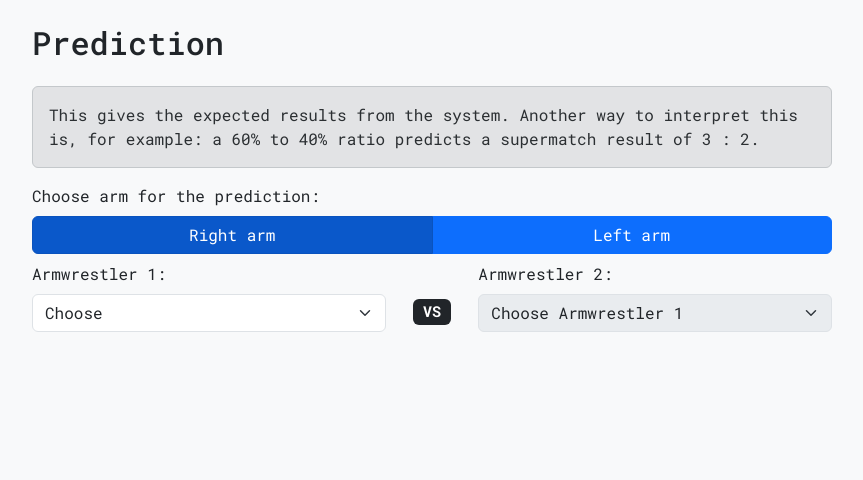
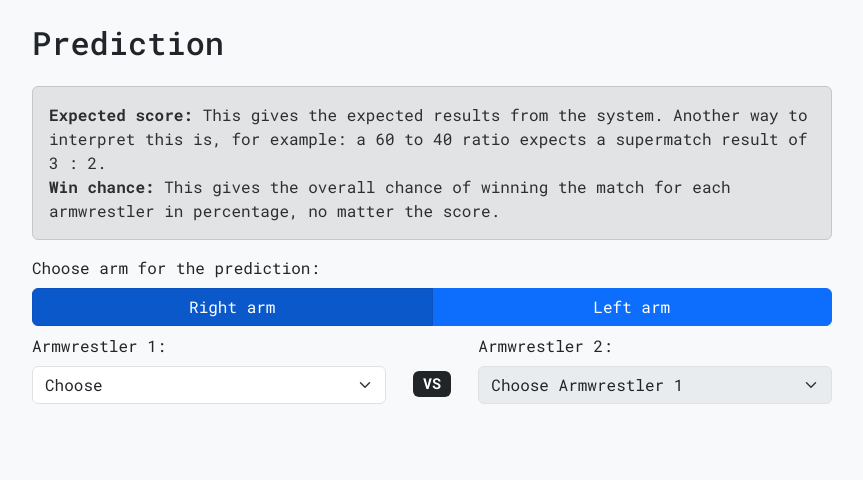
Before and after one commit to Teodor5rov/armelo, a Flask app: page /prediction in a window 1280 px wide. Shown: the part 56-536 px from the top of the page, without its empty margins (208-1071 px from the left). Run offline with Flask 3, Linux system fonts and the light colour scheme; data comes from the database, SQL or seed files in the repository; some libraries are stand-ins or nearby versions.

Commit message:
New prediction + Contrast change

```diff
--- a/armelo_app.py
+++ b/armelo_app.py
@@ -4,7 +4,7 @@ from werkzeug.security import check_password_hash
 import sqlite3
 import os
 
-from elo import diff_supermatch, calculate_elo_with_bonus, prediction_in_percent, expected_elo_from_score
+from elo import diff_supermatch, calculate_elo_with_bonus, expected_elo_from_score, expected_score_hundered, expected_score_five, beta_prediction
 
 DATABASE = 'database.db'
 
@@ -82,6 +82,7 @@ def ranking(arm='right'):
     username = session.get('username')
     return render_template('ranking.html', armwrestlers=armwrestlers, username=username, arm=arm)
 
+
 @app.route("/closest")
 def closest_matches():
     arm = request.args.get('arm', 'right')
@@ -111,13 +112,14 @@ def closest_matches():
     closest_matches = db_execute(query)
     closest_matches_with_predictions = []
     for match in closest_matches:
-        predicted_1, predicted_2 = prediction_in_percent(match[2], match[5])
-        color_1, color_2 = (f"success", "danger") if predicted_1 > predicted_2 else ((f"danger", "success") if predicted_1 < predicted_2 else ("secondary", "secondary"))
-        match_with_prediction = match + (predicted_1, predicted_2, color_1, color_2)
+        expected_1, expected_2 = expected_score_hundered(match[2], match[5])
+        color_1, color_2 = (f"success", "danger") if expected_1 > expected_2 else ((f"danger", "success") if expected_1 < expected_2 else ("secondary", "secondary"))
+        match_with_prediction = match + (expected_1, expected_2, color_1, color_2)
         closest_matches_with_predictions.append(match_with_prediction)
 
     username = session.get('username')
     return render_template('closest_matches.html', closest_matches_with_predictions=closest_matches_with_predictions, username=username, arm=arm)
+
 
 @app.route("/login", methods=["GET", "POST"])
 def login():
@@ -438,15 +440,19 @@ def prediction():
         armwrestler_names = [aw[0] for aw in armwrestlers]
         prediction_ready = False
         armwrestler_1_elo, armwrestler_2_elo = None, None
-        predicted_1, predicted_2 = None, None
+        expected_1, expected_2 = None, None
+        expected_five_score1, expected_five_score2 = None, None
+        beta_predicted_1, beta_predicted_2 = None, None
         armwrestler_color = None
         if arm in ['left', 'right'] and \
                 selected_armwrestler_1 != selected_armwrestler_2 and \
                 selected_armwrestler_1 in armwrestler_names and \
                 selected_armwrestler_2 in armwrestler_names:
             armwrestler_1_elo, armwrestler_2_elo = get_current_elo(arm, [selected_armwrestler_1, selected_armwrestler_2])
-            predicted_1, predicted_2 = prediction_in_percent(armwrestler_1_elo, armwrestler_2_elo)
-            armwrestler_color = (f"success", "danger") if predicted_1 > predicted_2 else ((f"danger", "success") if predicted_1 < predicted_2 else ("secondary", "secondary"))
+            expected_1, expected_2 = expected_score_hundered(armwrestler_1_elo, armwrestler_2_elo)
+            expected_five_score1, expected_five_score2 = expected_score_five(armwrestler_1_elo, armwrestler_2_elo)
+            beta_predicted_1, beta_predicted_2 = beta_prediction(armwrestler_1_elo, armwrestler_2_elo)
+            armwrestler_color = (f"success", "danger") if expected_1 > expected_2 else ((f"danger", "success") if expected_1 < expected_2 else ("secondary", "secondary"))
             prediction_ready = True
 
         return render_template('prediction_partial.html',
@@ -455,7 +461,9 @@ def prediction():
                                selected_armwrestler_1=selected_armwrestler_1, selected_armwrestler_2=selected_armwrestler_2,
                                prediction_ready=prediction_ready,
                                armwrestler_1_elo=armwrestler_1_elo, armwrestler_2_elo=armwrestler_2_elo,
-                               predicted_1=predicted_1, predicted_2=predicted_2,
+                               expected_1=expected_1, expected_2=expected_2,
+                               expected_five_score1=expected_five_score1, expected_five_score2=expected_five_score2,
+                               beta_predicted_1=beta_predicted_1, beta_predicted_2=beta_predicted_2,
                                armwrestler_color=armwrestler_color
                                )
 
@@ -614,13 +622,16 @@ def submit_supermatch(arm, armwrestler_1, armwrestler_2, armwrestler_1_score, ar
     except sqlite3.DatabaseError as error:
         print(error)
 
+
 @app.errorhandler(404)
 def page_not_found(e):
     return render_template('404.html'), 404
+
 
 @app.errorhandler(500)
 def page_not_found(e):
     return render_template('500.html'), 500
 
+
 if __name__ == "__main__":
     app.run(host='0.0.0.0')
--- a/templates/closest_matches.html
+++ b/templates/closest_matches.html
@@ -22,8 +22,8 @@
                 <th style="width: 40%;">Armwrestlers</th>
                 <th style="width: 2%;"></th>
                 <th style="width: 40%;"></th>
-                <th class='text-center' style="width: 10%;">Prediction</th>
-                <th class='text-center text-nowrap' style="width: 8%;">ELO diff</th>
+                <th class='text-center' style="width: 10%;">Win chance</th>
+                <th class='text-center text-nowrap' style="width: 8%;">ΔELO</th>
             </tr>
         </thead>
         <tbody>
@@ -37,7 +37,7 @@
                     <strong>#{{ match[3] }}</strong> {{ match[4] }}<strong>({{ match[5] }})</strong>
                 </td>
                 <td class="text-nowrap text-center align-middle" style="width: 10%;">
-                    <span class="fs-6 badge text-{{ match[9] }}">{{ match[7] }}</span>:<span class="fs-6 badge text-{{ match[10] }}">{{ match[8] }}</span>
+                    <span class="fs-6 badge text-{{ match[9] }}">{{ match[7] }}%</span>:<span class="fs-6 badge text-{{ match[10] }}">{{ match[8] }}%</span>
                 </td>
                 <td class="text-nowrap text-center align-middle" style="width: 8%;">
                     <strong>{{ match[6] }}</strong>
--- a/templates/elo_from_match.html
+++ b/templates/elo_from_match.html
@@ -6,8 +6,8 @@
 <div class="mx-auto" style="max-width: 800px;">
     <h2 class="mb-4">ELO from match</h2>
     <div class="alert alert-secondary" role="alert">
-        <strong>Ranked example:</strong> If there was a supermatch between two [Ranked] armwrestlers, the ELO points gained or lost are determined by the outcome of this match.<br>
-        <strong>Unranked example:</strong> If an [Unranked person] beats a [Ranked person] in a match, they would receive an estimated ELO rating based on the score of that specific single match.
+        <strong>Ranked example: </strong>If there was a supermatch between two [Ranked] armwrestlers, the ELO points gained or lost are determined by the outcome of this match.<br>
+        <strong>Unranked example: </strong>If an [Unranked person] beats a [Ranked person] in a match, they would receive an estimated ELO rating based on the score of that specific single match.
     </div>
     <form class="mb-4" method="POST" action="{{ url_for('elo_from_match') }}" hx-post="{{ url_for('elo_from_match') }}" hx-trigger="change" hx-swap="outerHTML">
         <label for="ranked" class="form-label">Choose ranked or unranked:</label>
--- a/templates/prediction.html
+++ b/templates/prediction.html
@@ -6,7 +6,8 @@
 <div class="mx-auto" style="max-width: 800px;">
     <h2 class="mb-4">Prediction</h2>
     <div class="alert alert-secondary" role="alert">
-        This gives the expected results from the system. Another way to interpret this is, for example: a 60% to 40% ratio predicts a supermatch result of 3 : 2.
+        <strong>Expected score: </strong>This gives the expected results from the system. Another way to interpret this is, for example: a 60 to 40 ratio expects a supermatch result of 3 : 2.<br>
+        <strong>Win chance: </strong>This gives the overall chance of winning the match for each armwrestler in percentage, no matter the score.
     </div>
     <form class="mb-4" method="POST" action="{{ url_for('prediction') }}" hx-post="{{ url_for('prediction') }}" hx-trigger="change" hx-swap="outerHTML">
         <!-- Arm selection buttons -->
```
Also changed, not shown: elo.py (+26 -3 lines), templates/prediction_partial.html (+36 -4 lines).
